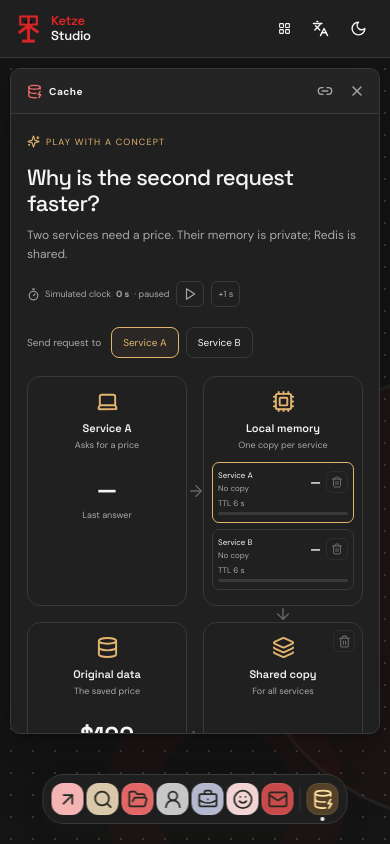
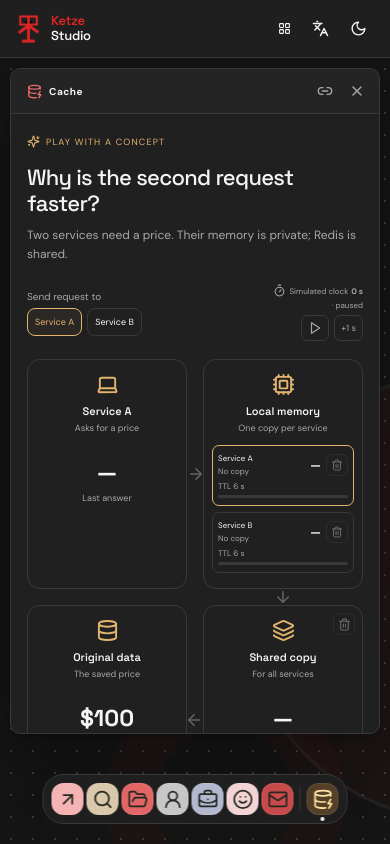
Before and after one commit to ketzeLitvak/portfolio, a React (Vite) app: page / in a window 390 px wide. Both pictures are taken after a click on the button "Cache". Built offline with nearby package versions, Linux system fonts and the light colour scheme.

Commit message:
Align cache service selector and clock on one space-between row

```diff
--- a/src/style.css
+++ b/src/style.css
@@ -2934,7 +2934,7 @@ input[type='text'] {
   background: var(--cache-soft);
   color: var(--cache-accent);
 }
-.cache-service-picker + .cache-scene {
+.cache-toolbar + .cache-scene {
   margin-top: 18px;
 }
 .cache-memory-pair {
@@ -3156,3 +3156,46 @@ input[type='text'] {
     height: 22px;
   }
 }
+
+.cache-toolbar {
+  display: flex;
+  align-items: center;
+  justify-content: space-between;
+  gap: 16px;
+  margin-top: 20px;
+}
+.cache-toolbar .cache-service-picker,
+.cache-toolbar .cache-clock {
+  margin-top: 0;
+  min-width: 0;
+}
+.cache-toolbar .cache-clock {
+  justify-content: flex-end;
+}
+@media (max-width: 650px) {
+  .cache-toolbar {
+    gap: 10px;
+    align-items: center;
+  }
+  .cache-toolbar .cache-service-picker {
+    flex: 1 1 140px;
+    gap: 5px;
+  }
+  .cache-toolbar .cache-service-picker > span {
+    flex-basis: 100%;
+  }
+  .cache-toolbar .cache-service-picker button {
+    font-size: 9px;
+    padding: 7px;
+  }
+  .cache-toolbar .cache-clock {
+    flex: 0 1 120px;
+    font-size: 8px;
+    gap: 5px;
+    text-align: right;
+  }
+  .cache-toolbar .cache-clock > span {
+    justify-content: flex-end;
+    gap: 3px;
+  }
+}
--- a/src/views/experiments/CacheExperimentView.tsx
+++ b/src/views/experiments/CacheExperimentView.tsx
@@ -159,6 +159,25 @@ export function CacheExperimentView({ language }: ViewProps) {
           ])}
         </p>
       </header>
+      <div className="cache-toolbar">
+        <div
+          className="cache-service-picker"
+          role="group"
+          aria-label={t(['Request destination', 'Destino de la consulta'])}
+        >
+          <span>{t(['Send request to', 'Consultar desde'])}</span>
+          {cacheServices.map((service) => (
+            <button
+              key={service}
+              data-service={service}
+              aria-pressed={s.service === service}
+              disabled={p.busy}
+              onClick={() => p.selectService(service)}
+            >
+              {t(['Service', 'Servicio'])} {service.toUpperCase()}
+            </button>
+          ))}
+        </div>
         <div className="cache-clock">
           <span>
             <Timer size={13} />
@@ -187,23 +206,6 @@ export function CacheExperimentView({ language }: ViewProps) {
             +1 s
           </button>
         </div>
-      <div
-        className="cache-service-picker"
-        role="group"
-        aria-label={t(['Request destination', 'Destino de la consulta'])}
-      >
-        <span>{t(['Send request to', 'Consultar desde'])}</span>
-        {cacheServices.map((service) => (
-          <button
-            key={service}
-            data-service={service}
-            aria-pressed={s.service === service}
-            disabled={p.busy}
-            onClick={() => p.selectService(service)}
-          >
-            {t(['Service', 'Servicio'])} {service.toUpperCase()}
-          </button>
-        ))}
       </div>
       <div
         className="cache-scene"
```
Lines whose indentation alone changed are shown as unchanged.
